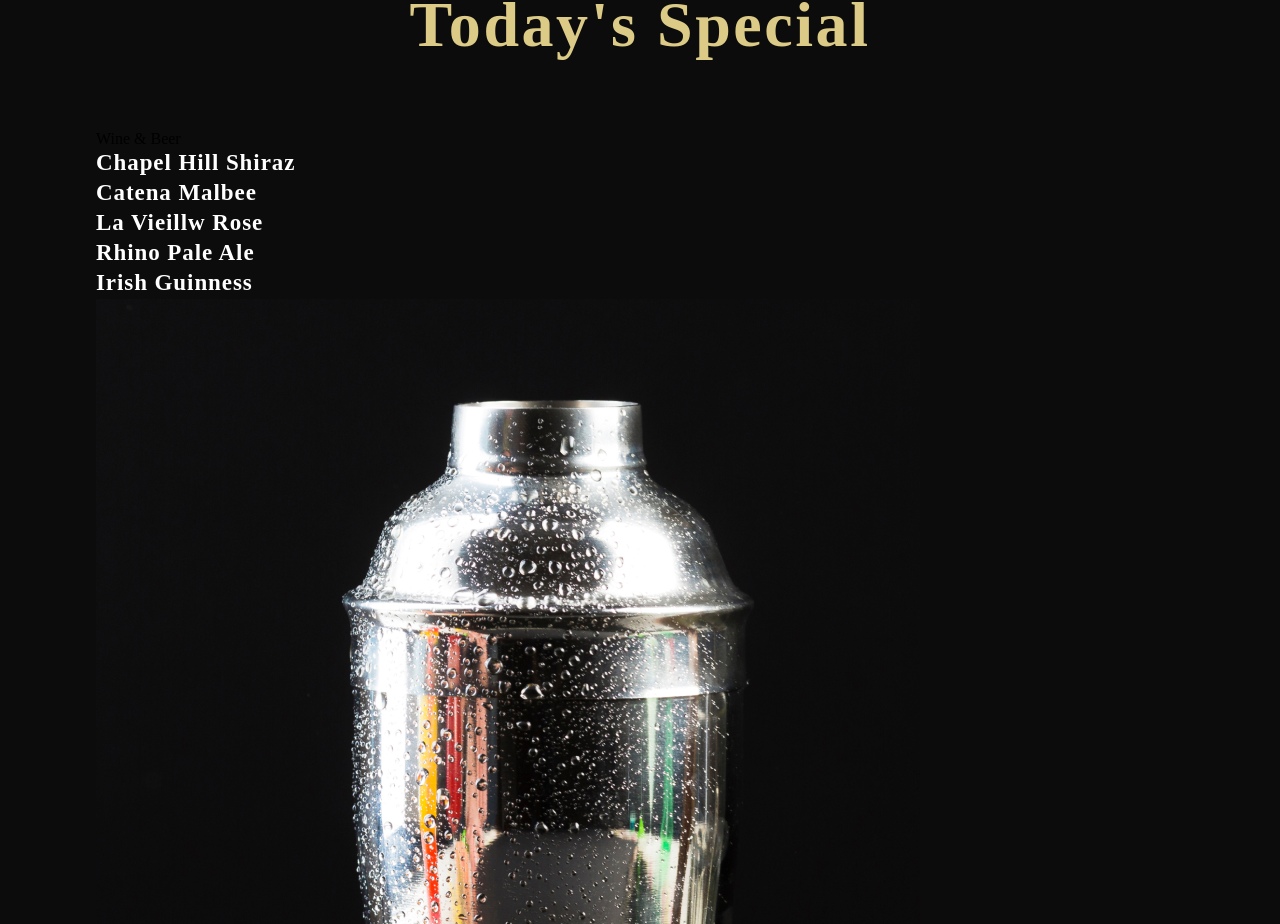
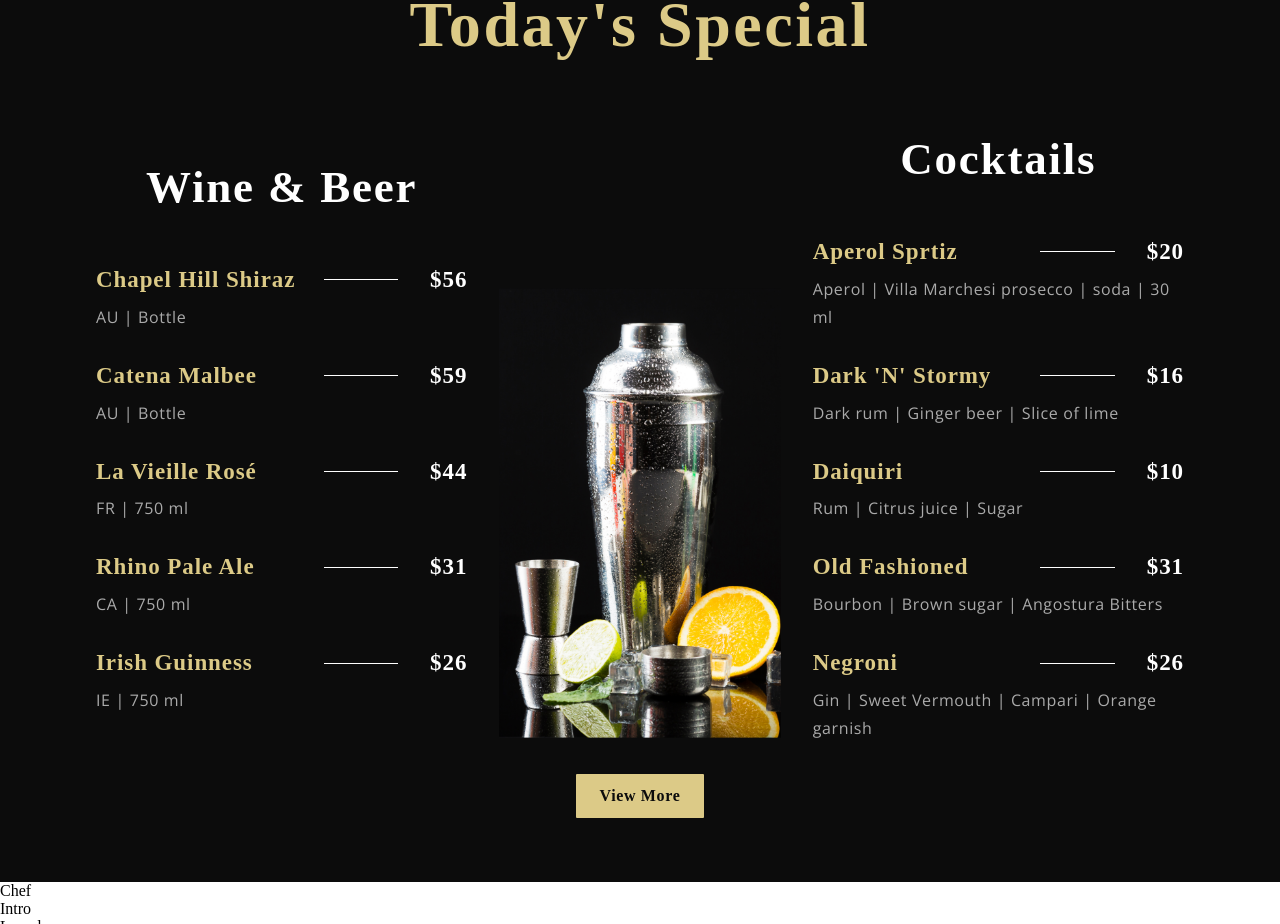
Before and after one commit to WitchDevelops/gericht-restaurant, a React (Vite) app: page / in a window 1280 px wide. Shown: the part 1876-2800 px from the top of the page. Built offline with nearby package versions, Linux system fonts and the light colour scheme; a web font is replaced by a local one.

Commit message:
feat: todays special layout styles

```diff
--- a/src/App.css
+++ b/src/App.css
@@ -28,7 +28,6 @@
   display: flex;
   justify-content: space-between;
   align-items: center;
-
   min-height: 100vh;
 }
 
@@ -47,7 +46,6 @@
   display: flex;
   justify-content: center;
   align-items: center;
-
   margin-left: 2rem;
 }
 
--- /dev/null
+++ b/src/components/MenuItem/MenuItem.css
@@ -0,0 +1,33 @@
+.app__menuitem {
+  display: flex;
+  flex-direction: column;
+  gap: 8px;
+}
+
+.app__menuitem--head {
+  display: flex;
+  justify-content: space-between;
+  align-items: center;
+}
+
+.app__menuitem--line {
+  margin-right: 2rem;
+  width: 5%;
+  height: 1px;
+  border: none;
+  background-color: var(--color-white);
+  margin-left: auto;
+  @media (min-width: 400px) {
+    width: 20%;
+  }
+}
+.app__menuitem--title {
+    color: var(--color-golden);
+}
+.app__menuitem--tag {
+  color: var(--color-grey);
+  font-family: var(--font-alt);
+  font-weight: 400;
+  line-height: 175%;
+  letter-spacing: 0.64px;
+}
--- a/src/components/MenuItem/MenuItem.jsx
+++ b/src/components/MenuItem/MenuItem.jsx
@@ -1,8 +1,19 @@
-import React from 'react'
+import React from 'react';
+import './MenuItem.css';
 
-const MenuItem = () => {
+const MenuItem = ({ title, price, tags }) => {
   return (
-    <div>Menuitem</div>
+    <div className="app__menuitem">
+      <div className="app__menuitem--head p__cormorant">
+        <p className="app__menuitem--title">{title}</p>
+        <div className="app__menuitem--line"></div>
+        <p className="app__menuitem--price">{price}</p>
+      </div>
+      <div className="app__menuitem--tags">
+        <p className="app__menuitem--tag">{tags}</p>
+      </div>
+    </div>
+
   )
 }
 
--- a/src/constants/data.js
+++ b/src/constants/data.js
@@ -12,7 +12,7 @@ const wines = [
     tags: 'AU | Bottle',
   },
   {
-    title: 'La Vieillw Rose',
+    title: 'La Vieille Rosé',
     price: '$44',
     tags: 'FR | 750 ml',
   },
--- a/src/container/Menu/SpecialMenu.css
+++ b/src/container/Menu/SpecialMenu.css
@@ -3,7 +3,7 @@
   background: var(--color-black);
 }
 
-.app__specialMenu-title {
+.app__specialMenu--title {
   margin-bottom: 2rem;
   text-align: center;
 }
@@ -12,11 +12,58 @@
   align-items: center;
 }
 
-.app__specialMenu-menu {
+.app__specialMenu--menu {
   width: 100%;
   margin: 2rem 0;
   display: flex;
   justify-content: center;
   align-items: flex-start;
   flex-direction: column;
+  @media (min-width: 992px) {
+    flex-direction: row;
+    align-items: center;
+    gap: 2rem;
+  }
 }
+
+.app__specialMenu--menu_wine,
+.app__specialMenu--menu_cocktails {
+  width: 100%;
+  display: flex;
+  flex-direction: column;
+  gap: 3rem;
+  @media (min-width: 992px) {
+    flex-grow: 1;
+  }
+}
+
+.app__specialMenu--menu_heading {
+  font-family: var(--font-base);
+  color: var(--color-white);
+  font-size: 45px;
+  font-weight: 600;
+  line-height: 130%;
+  letter-spacing: 1.8px;
+  text-transform: capitalize;
+  text-align: center;
+}
+
+.app__specialMenu--menu_items {
+  display: flex;
+  flex-direction: column;
+  gap: 20px;
+  @media (min-width: 992px) {
+    gap: 30px;
+  }
+}
+.app__specialMenu--menu_img {
+  max-width: 60%;
+  margin-inline: auto;
+  margin-block: 3rem;
+  @media (min-width: 992px) {
+    flex-grow: 3;
+  align-self: flex-end;
+  margin: unset;
+  max-width: unset;
+  }
+}
--- a/src/container/Menu/SpecialMenu.jsx
+++ b/src/container/Menu/SpecialMenu.jsx
@@ -1,5 +1,5 @@
 import React from 'react';
-import { Subheading } from '../../components';
+import { Subheading, MenuItem } from '../../components';
 import { data } from '../../constants';
 import { images } from '../../constants';
 import './SpecialMenu.css';
@@ -7,36 +7,40 @@ import './SpecialMenu.css';
 const SpecialMenu = () => {
   return (
     <section className="app__specialMenu app__wrapper section__padding">
-      <div className="app__specialMenu-title">
+
+      <div className="app__specialMenu--title">
         <Subheading title="Menu That Fits Your Palate" className="subheading" />
         <h1 className="headtext__cormorant">Today's Special</h1>
       </div>
-      <div className="app__specialMenu-menu">
-        <div className="app__specialMenu-menu_wine">
-          <p className="app__specialMenu-menu_heading">Wine & Beer</p>
-          <div className="app__specialMenu_menu_items">
+
+      <div className="app__specialMenu--menu">
+        <div className="app__specialMenu--menu_wine">
+          <p className="app__specialMenu--menu_heading">Wine & Beer</p>
+          <div className="app__specialMenu--menu_items">
             {data.wines.map((wine, index) => (
-              <p className="p__cormorant" key={index}>{wine.title}</p>
+              <MenuItem key={wine.title + index} title={wine.title} price={wine.price} tags={wine.tags}/>
             ))}
           </div>
         </div>
 
-        <div className="app__specialMenu-menu_img">
+        <div className="app__specialMenu--menu_img">
           <img src={images.menu} alt="menu img" />
         </div>
-        <div className="app__specialMenu-menu_cocktails">
-          <p className="app__specialMenu-menu_heading">Cocktails</p>
-          <div className="app__specialMenu_menu_items">
+
+        <div className="app__specialMenu--menu_cocktails">
+          <p className="app__specialMenu--menu_heading">Cocktails</p>
+          <div className="app__specialMenu--menu_items">
             {data.cocktails.map((cocktail, index) => (
-              <p className="p__cormorant" key={index}>{cocktail.title}</p>
+              <MenuItem key={cocktail.title + index} title={cocktail.title} price={cocktail.price} tags={cocktail.tags} />
             ))}
           </div>
-
         </div>
       </div>
+
       <div>
         <button className="custom__button">View More</button>
       </div>
+
     </section>
   )
 }
--- a/src/index.css
+++ b/src/index.css
@@ -7,7 +7,7 @@
   --color-golden: #DCCA87;
   --color-golden-hover: #C0B283;
   --color-black: #0C0C0C;
-  --color-gray: #545454;
+  --color-grey--dark: #545454;
   /* --color-crimson: #F5EFDB; */
   --color-grey: #AAAAAA;
   --color-white: #FFFFFF;
@@ -19,7 +19,9 @@
   margin: 0;
   scroll-behavior: smooth;
 }
-
+img {
+  max-width: 100%;
+}
 a {
   color: unset;
   text-decoration: none;
```
